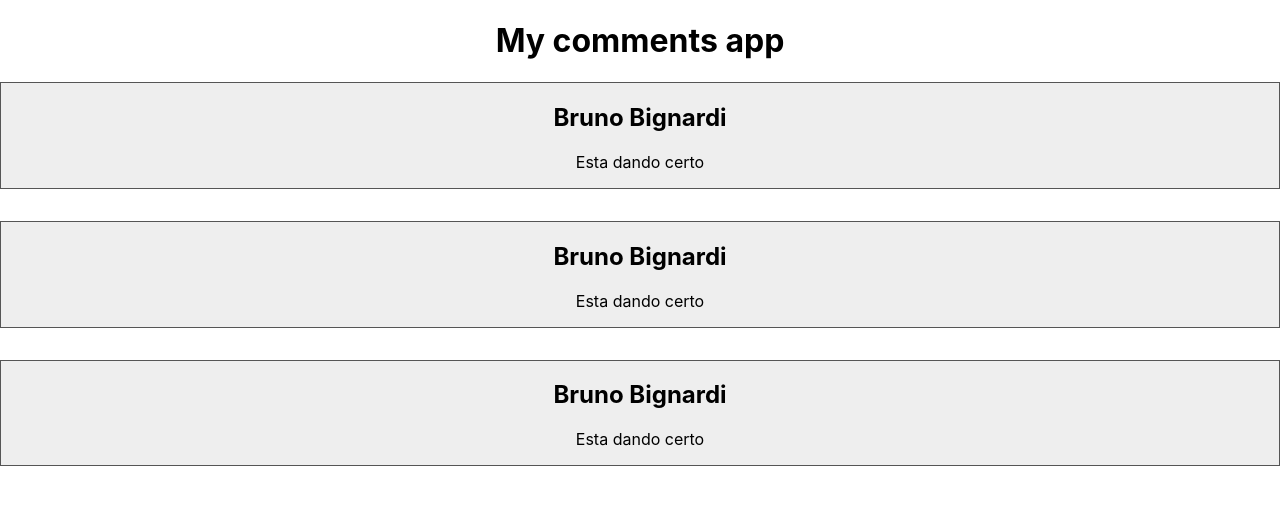
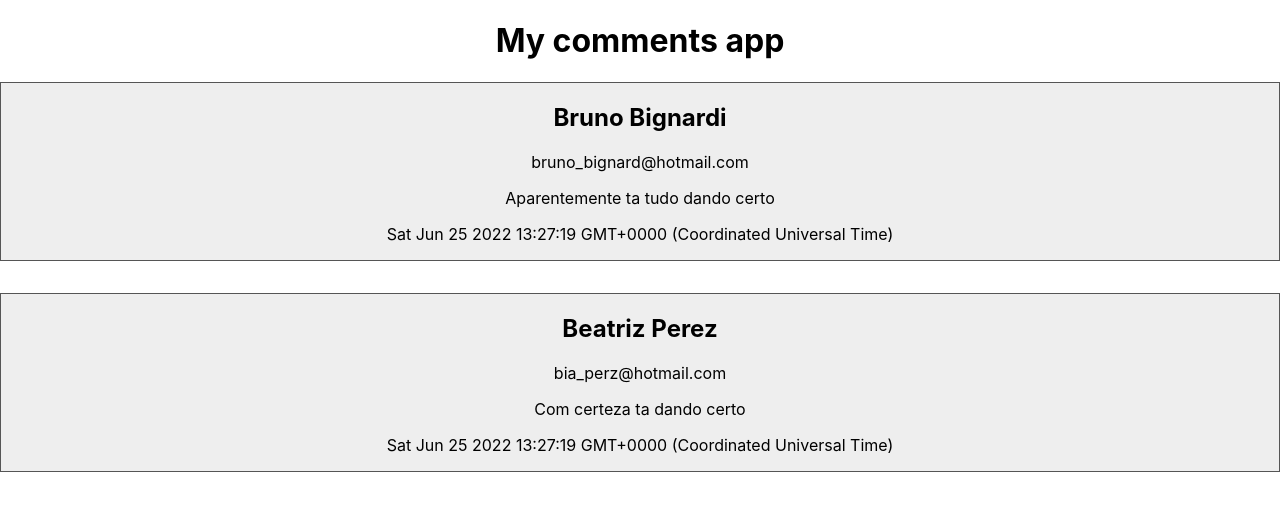
Before and after one commit to brunodono/My-comment-app-react.js, a React (Create React App) app: page / in a window 1280 px wide. Shown: the top 510 px of the page. Built offline with nearby package versions, Linux system fonts and the light colour scheme.

Commit message:
Passing properties to the Comment component

```diff
--- a/src/App.js
+++ b/src/App.js
@@ -5,9 +5,19 @@ function App() {
   return (
     <div className="App">
       <h1>My comments app</h1>
-      <Comment />
-      <Comment />
-      <Comment />
+      <Comment
+      name ="Bruno Bignardi"
+      email="bruno_bignard@hotmail.com"
+      message ="Aparentemente ta tudo dando certo"
+      date ={new Date()}
+      />
+      <Comment
+      name ="Beatriz Perez"
+      email="bia_perz@hotmail.com"
+      message = "Com certeza ta dando certo"
+      date = {new Date()}
+      />
+
 
 
     </div>
--- a/src/components/Comment.jsx
+++ b/src/components/Comment.jsx
@@ -1,11 +1,17 @@
 import "./Comment.css"
 
-const Comment = () => {
+const Comment = (props) => {
+
+    const {name, email, message, date} = props;
+
     return (
 
         <div className="comment">
-            <h2>Bruno Bignardi</h2>
-            <p>Esta dando certo</p>
+            <h2>{name}</h2>
+            <p>{email}</p>
+            <p>{message}</p>
+            <p>{date.toString()}</p>
+
         </div>
     );
 };
```
